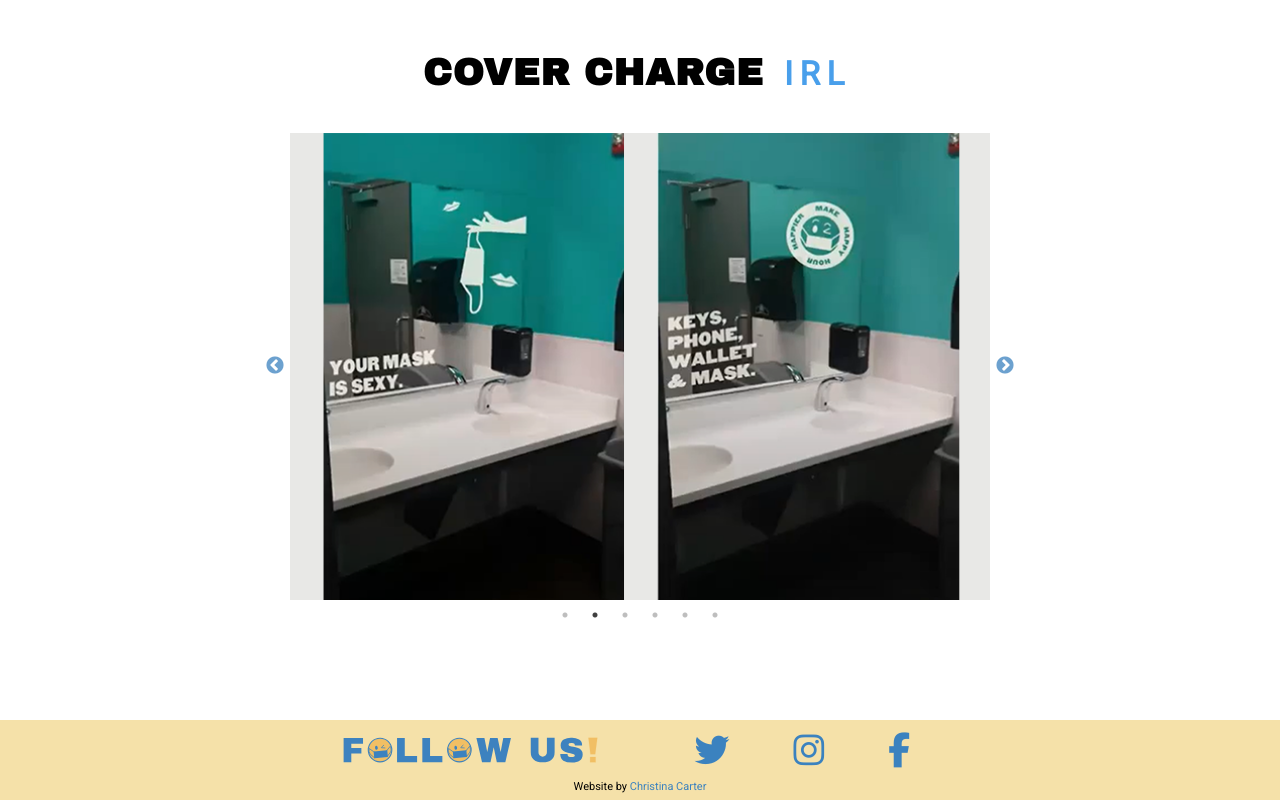
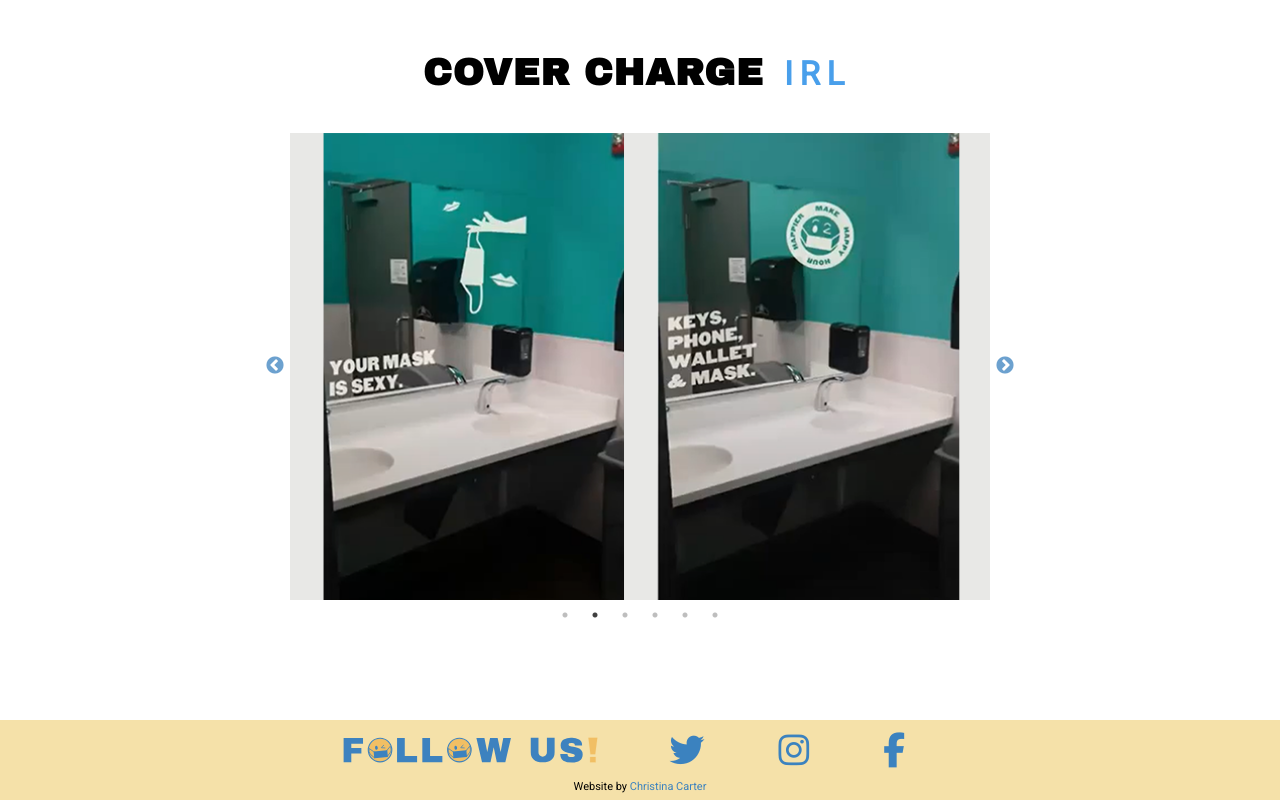
Before and after one commit to cwaycarter/final-website-project, a plain HTML site: page index.html in a window 1280 px wide. Shown: the part 1190-1990 px from the top of the page. Drawn offline with nearby package versions, Linux system fonts and the light colour scheme.

Commit message:
increased padding on social media buttons

```diff
--- a/css/styles.css
+++ b/css/styles.css
@@ -532,7 +532,7 @@ footer nav ul {
 
 footer nav ul li {
     display: inline;
-    padding: 0 30px;
+    padding: 0 35px;
 }
 
 .myname {
```
